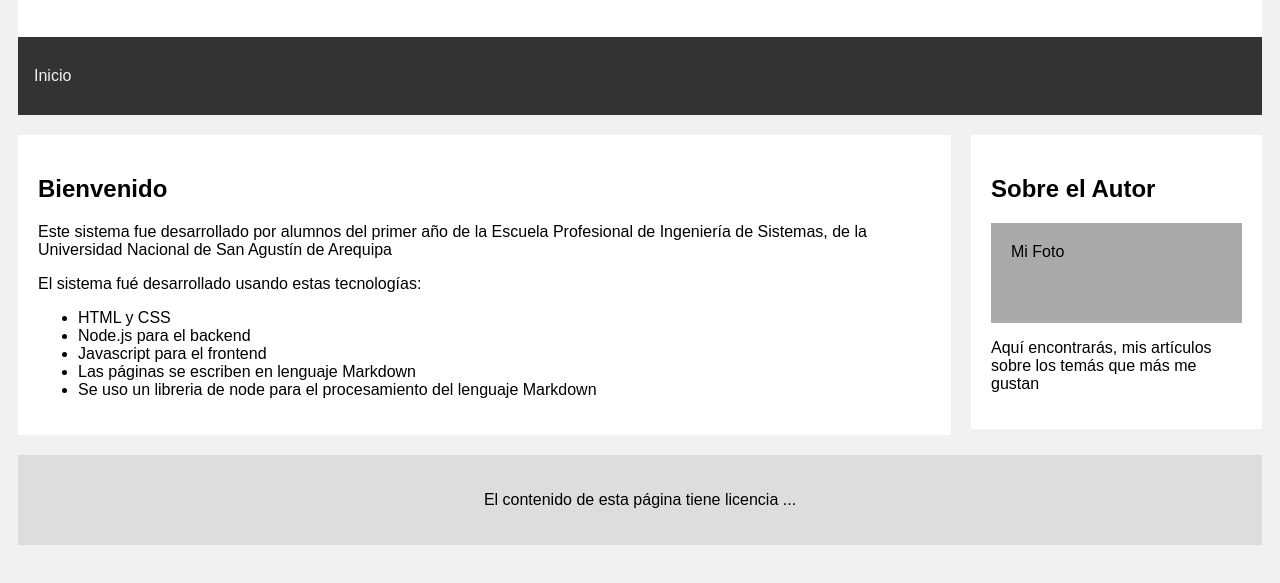
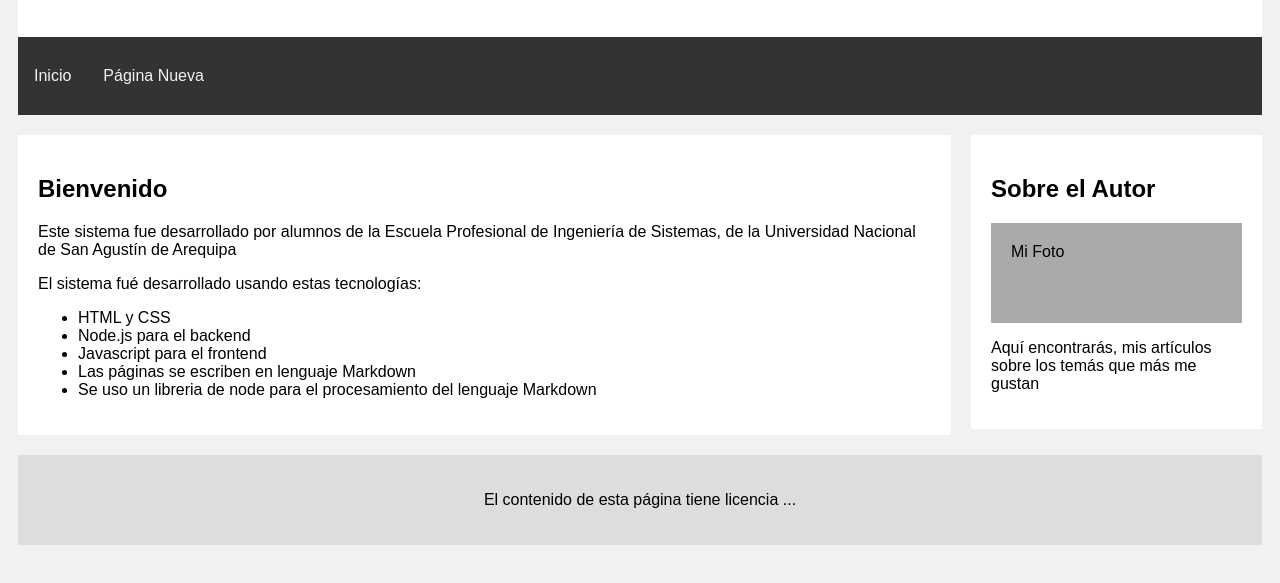
Before and after one commit to Sebastian04081/Lab03-Pweb2, a website: page client/index.html in a window 1280 px wide. Shown: the part 149-732 px from the top of the page. Drawn offline with Linux system fonts and the light colour scheme.

Commit message:
Agregar la función showNew para generar un formulario de creación de un nuevo artículo

```diff
--- a/client/index.html
+++ b/client/index.html
@@ -16,6 +16,7 @@
     </div>
     <div id='menu'class='topnav'>
       <p onclick='showWelcome()'>Inicio</p>
+      <p onclick='showNew()'>Página Nueva</p>
     </div>
     <div class='row'>
       <div class='leftcolumn'>
--- a/client/js/main.js
+++ b/client/js/main.js
@@ -5,7 +5,7 @@ window.addEventListener('load', showWelcome);
 function showWelcome(){
   let html = '<h2>Bienvenido ' + userFullName + '</h2>\n';
   html += `
-          <p>Este sistema fue desarrollado por alumnos del primer año de la Escuela Profesional de Ingeniería de Sistemas, de la Universidad Nacional de San Agustín de Arequipa</p>
+          <p>Este sistema fue desarrollado por alumnos de la Escuela Profesional de Ingeniería de Sistemas, de la Universidad Nacional de San Agustín de Arequipa</p>
           <p>El sistema fué desarrollado usando estas tecnologías:</p>
           <ul>
             <li>HTML y CSS</li>
--- /dev/null
+++ b/client/js/myScript.js
@@ -0,0 +1,17 @@
+/**
+ * Esta función deberá generar un formulario para la creación de un nuevo
+ * artículo, el formulario deberá tener dos botones
+ * - Enviar, que invoca a
+ * - Cancelar, que invoca
+ */
+function showNew(){
+    const formhtml = `
+      <p>Ingrese el título</p>
+      <input type="text" id="title" name="titulo" placeholder='Ingrese el título' required><br>
+      <p>Ingrese un texto: </p>
+      <textarea rows='20' cols='100' id="text" name="texto" required></textarea><br>
+      <button onclick="doNew()">Enviar</button>
+      <button onclick="">Cancelar</button>
+      `;
+  document.querySelector('#main').innerHTML = formhtml;
+}
--- a/index.js
+++ b/index.js
@@ -4,7 +4,6 @@ const app = express();
 app.use(express.static('client'));
 app.listen(3000, () => {
     console.log("Escuchando en: http://localhost:3000")
-
 });
 
 app.get('/', (request, response) => {
```
